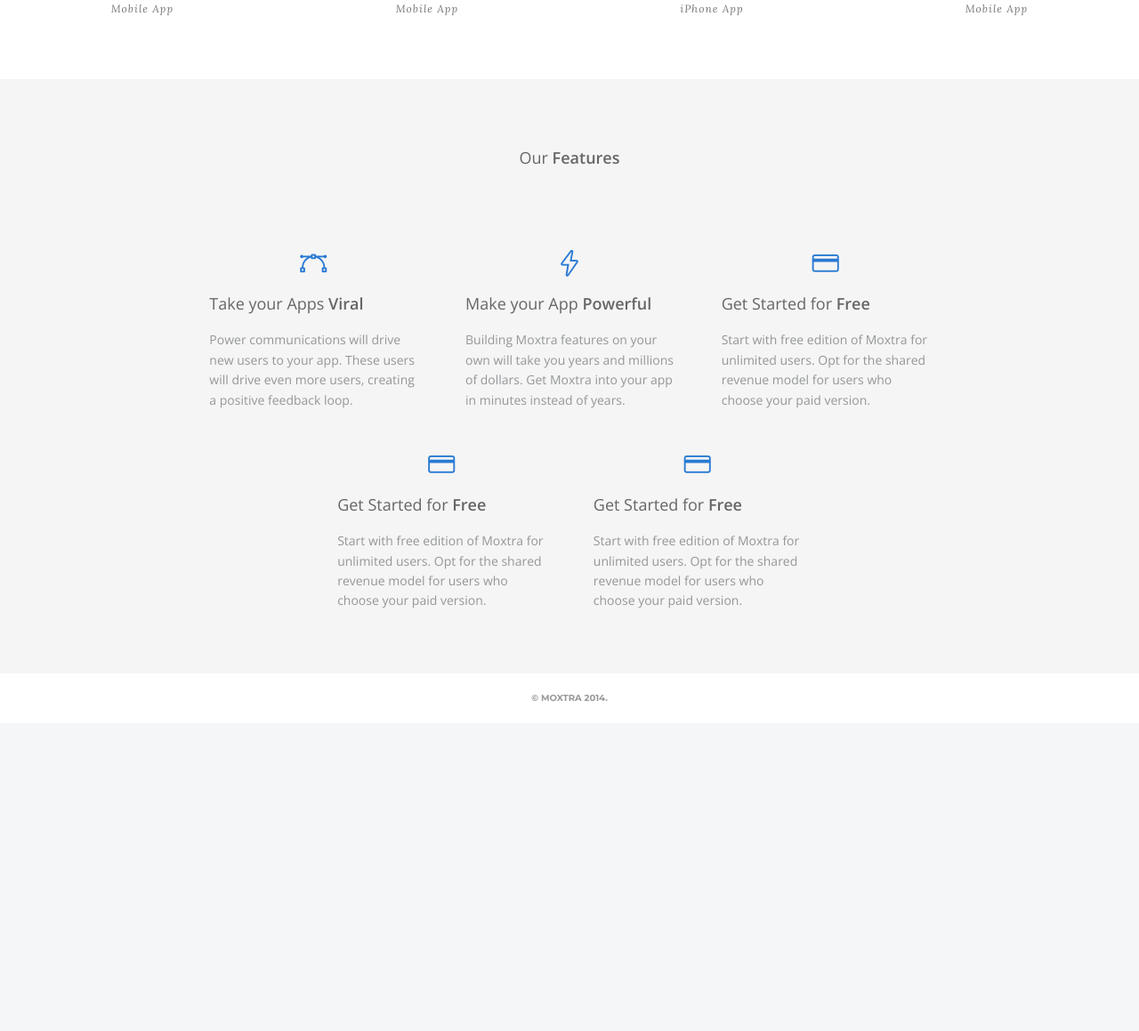
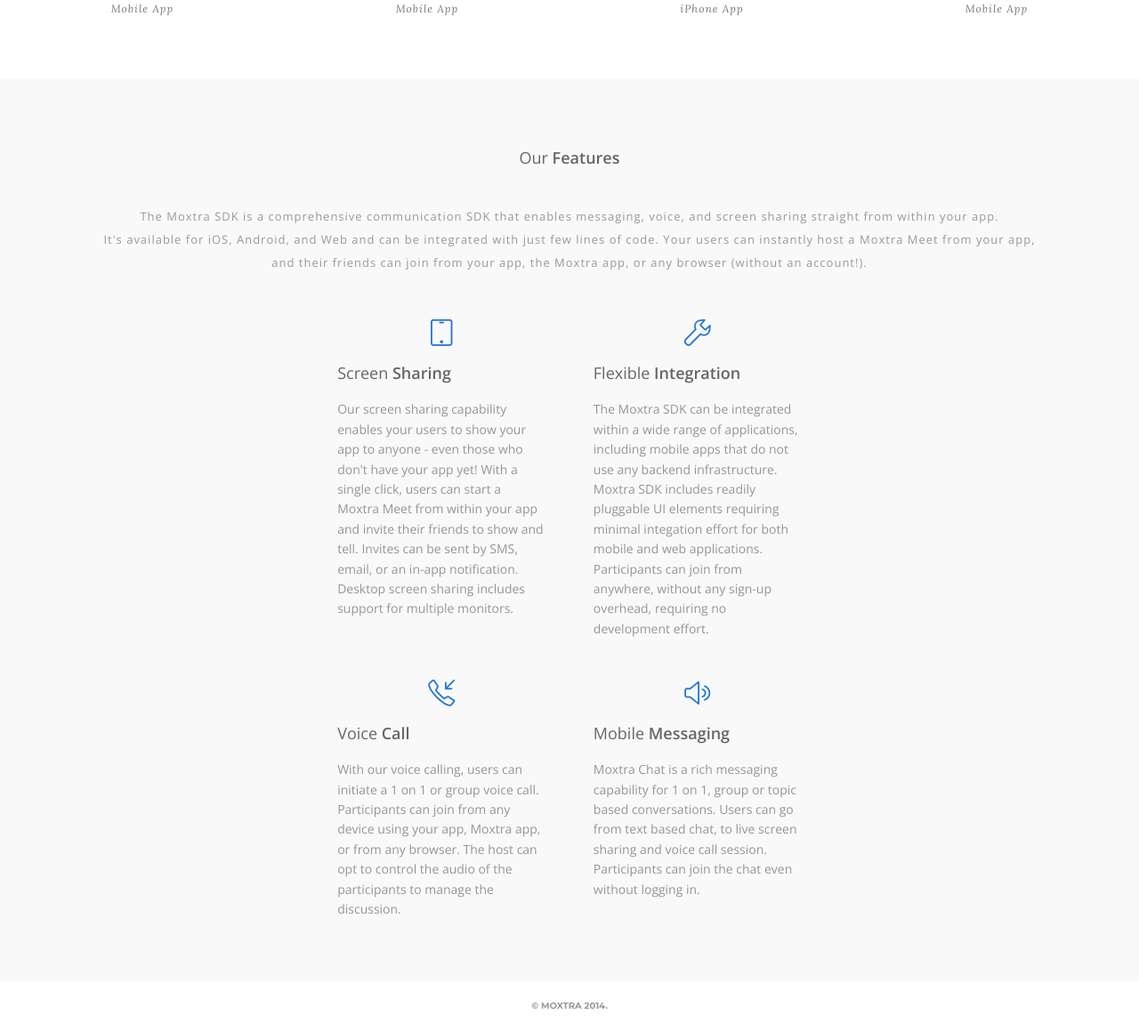
Before and after one commit to moxtra/Developer2.0, a PHP site: page / in a window 1280 px wide. Shown: the part 2372-3531 px from the top of the page at 89% size. Before the commit the page ends 3160 px from the top, so only its background shows below. Run offline with PHP 8.4, Linux system fonts and the light colour scheme; some libraries are stand-ins or nearby versions.

Commit message:
features

```diff
--- a/www/css/style.css
+++ b/www/css/style.css
@@ -1135,11 +1135,12 @@
 }
 .section-text{
 	margin-bottom: 0px;
-	font-family: Lora, "Times New Roman", Times, serif;
-	font-size: 13px;
+    font-family: 'Open Sans', sans-serif;
+    font-size: 13px;
 	line-height: 2;
 	letter-spacing: 1px;
-	color: #777;
+	color: #999;
+	font-weight: 300;
 }
 
 .small-section{
--- a/www/index.html
+++ b/www/index.html
@@ -169,6 +169,8 @@
                 </div>
             </section>
             <!-- End Benefits (features) Section -->
+
+
   <!-- Reviews -->
                 <section style="background-image: url(images/full-width-images/section-bg-4.jpg); height:650px" class="page-section small-section dark-bg image-bg" id="press">
                 <div class="bg-overlay-1">
@@ -375,11 +377,15 @@
 
 
             <!-- Benefits (features) Section -->
-            <section class="page-section" id="benefits" style="background-color: #f5f5f5;">
+            <section class="page-section" id="benefits" style="background-color: #f9f9f9;">
                 <div class="container">
 
 
                      <h2 class="section-heading">Our <span style= "font-weight: 600;">Features</span></h2>
+
+                            <div class="section-text">
+                               The Moxtra SDK is a comprehensive communication SDK that enables messaging, voice, and screen sharing straight from within your app. <br>It's available for iOS, Android, and Web and can be integrated with just few lines of code. Your users can instantly host a Moxtra Meet from your app, <br>and their friends can join from your app, the Moxtra app, or any browser (without an account!).
+                            </div>
 
 
 
@@ -387,50 +393,41 @@
                     <div class="benefits-grid">
                         <br>
                         <br>
-                        <!-- Benefit Item -->
-                        <div class="benefit-item go-fade-in">
-
-                             <div class="benefit-icon">
-                                <span class="icon-vector"></span>
-                            </div>
-
-                            <h3 class="benefit-title">
-                                Take your Apps <span style= "font-weight: 600;"> Viral </span>
-                            </h3>
-                            <div class="benefits-descr">
-                                Power communications will drive new users to your app. These users will drive even more users, creating a positive feedback loop.
-                            </div>
-                        </div>
-                        <!-- End Benefit Item -->
 
                         <!-- Benefit Item -->
                         <div class="benefit-item go-fade-in">
 
                              <div class="benefit-icon">
-                                <span class="icon-energy"></span>
+                                <span class="icon-screen-tablet"></span>
                             </div>
 
                             <h3 class="benefit-title">
-                                Make your App <span style= "font-weight: 600;"> Powerful </span>
+                                Screen <span style= "font-weight: 600;">Sharing </span>
                             </h3>
                             <div class="benefits-descr">
-                                Building Moxtra features on your own will take you years and millions of dollars. Get Moxtra into your app in minutes instead of years.
+                                Our screen sharing capability enables your users to show your app to anyone -  even those who don't have your app yet! With a single click, users can start a Moxtra Meet from within your app and invite their friends to show and tell. Invites can be sent by SMS, email, or an in-app notification. Desktop screen sharing includes support for multiple monitors.
+
+
                             </div>
                         </div>
                         <!-- End Benefit Item -->
+
+
 
                         <!-- Benefit Item -->
                         <div class="benefit-item go-fade-in">
 
                              <div class="benefit-icon">
-                                <span class="icon-credit-card"></span>
+                                <span class="icon-wrench"></span>
                             </div>
 
                             <h3 class="benefit-title">
-                                Get Started for <span style= "font-weight: 600;"> Free </span>
+                                Flexible<span style= "font-weight: 600;"> Integration </span>
                             </h3>
                             <div class="benefits-descr">
-                                Start with free edition of Moxtra for unlimited users. Opt for the shared revenue model for users who choose your paid version.
+                                The Moxtra SDK can be integrated within a wide range of applications, including mobile apps that do not use any backend infrastructure. Moxtra SDK includes readily pluggable UI elements requiring minimal integation effort for both mobile and web applications. Participants can join from anywhere, without any sign-up overhead, requiring no development effort.
+
+
                             </div>
                         </div>
                         <!-- End Benefit Item -->
@@ -441,14 +438,14 @@
                         <div class="benefit-item go-fade-in">
 
                              <div class="benefit-icon">
-                                <span class="icon-credit-card"></span>
+                                <span class="icon-call-in"></span>
                             </div>
 
                             <h3 class="benefit-title">
-                                Get Started for <span style= "font-weight: 600;"> Free </span>
+                               Voice<span style= "font-weight: 600;"> Call </span>
                             </h3>
                             <div class="benefits-descr">
-                                Start with free edition of Moxtra for unlimited users. Opt for the shared revenue model for users who choose your paid version.
+                                With our voice calling, users can initiate a 1 on 1 or group voice call. Participants can join from any device using your app, Moxtra app, or from any browser. The host can opt to control the audio of the participants to manage the discussion.
                             </div>
                         </div>
                         <!-- End Benefit Item -->
@@ -456,14 +453,14 @@
                         <div class="benefit-item go-fade-in">
 
                              <div class="benefit-icon">
-                                <span class="icon-credit-card"></span>
+                                <span class="icon-volume-2"></span>
                             </div>
 
                             <h3 class="benefit-title">
-                                Get Started for <span style= "font-weight: 600;"> Free </span>
+                                Mobile <span style= "font-weight: 600;">Messaging </span>
                             </h3>
                             <div class="benefits-descr">
-                                Start with free edition of Moxtra for unlimited users. Opt for the shared revenue model for users who choose your paid version.
+                                Moxtra Chat is a rich messaging capability for 1 on 1, group or topic based conversations. Users can go from text based chat, to live screen sharing and voice call session. Participants can join the chat even without logging in.
                             </div>
                         </div>
                         <!-- End Benefit Item -->
```
